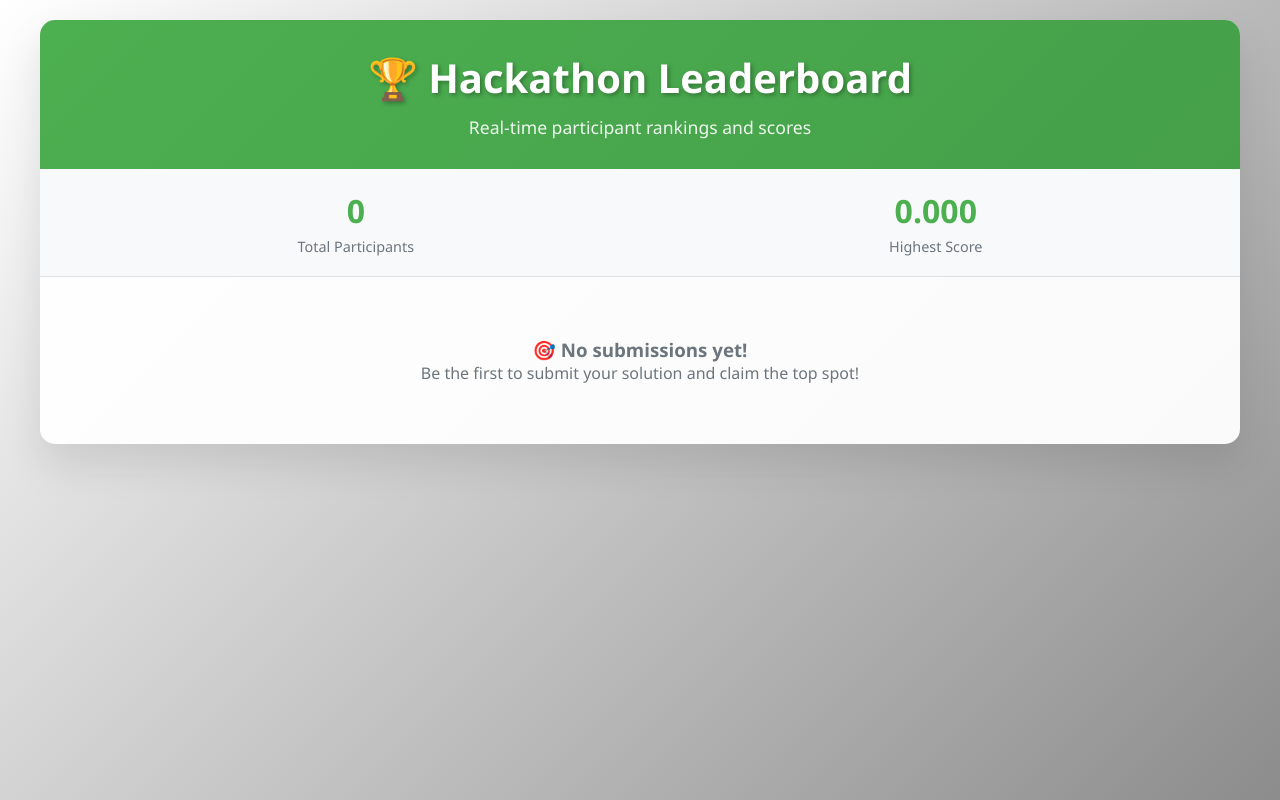
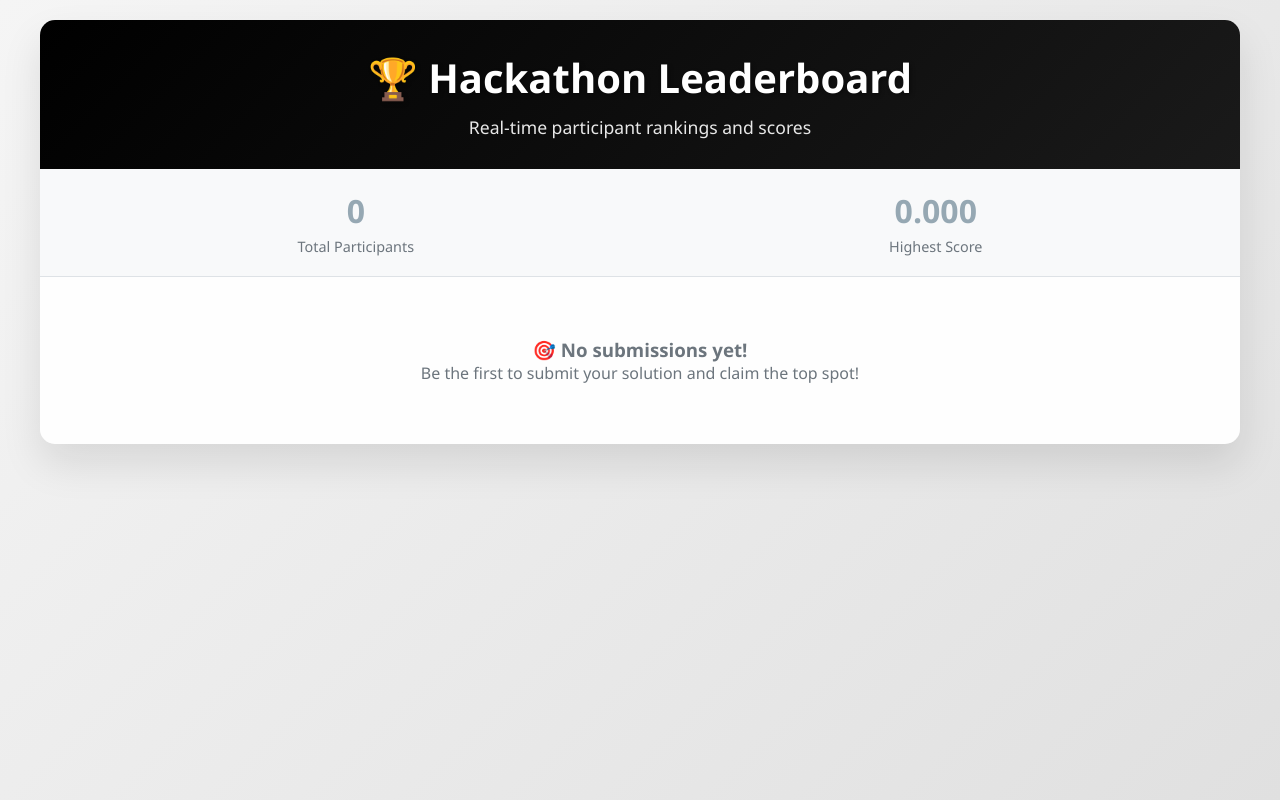
Before and after one commit to matheusft/hackathon_evaluator, a Flask app: page / in a window 1280 px wide. Run offline with Flask 3, Linux system fonts and the light colour scheme; data that the repository does not hold is empty; some libraries are stand-ins or nearby versions.

Commit message:
Update leaderboard UI with JLR corporate brand colors
- Replace green theme with JLR black (#000000) header
- Use JLR blue (#96A8B3) for scores and stats
- Update background gradients for cleaner appearance

```diff
--- a/templates/leaderboard.html
+++ b/templates/leaderboard.html
@@ -13,7 +13,7 @@
 
         body {
             font-family: 'Segoe UI', Tahoma, Geneva, Verdana, sans-serif;
-            background: linear-gradient(135deg, #ffffff 0%, #8c8c8d 100%);
+            background: linear-gradient(135deg, #f5f5f5 0%, #e0e0e0 100%);
             min-height: 100vh;
             padding: 20px;
         }
@@ -28,7 +28,7 @@
         }
 
         .header {
-            background: linear-gradient(135deg, #4CAF50 0%, #45a049 100%);
+            background: linear-gradient(135deg, #000000 0%, #1a1a1a 100%);
             color: white;
             text-align: center;
             padding: 30px 20px;
@@ -60,7 +60,7 @@
         .stat-number {
             font-size: 2em;
             font-weight: bold;
-            color: #4CAF50;
+            color: #96A8B3;
         }
 
         .stat-label {
@@ -125,7 +125,7 @@
         .score {
             font-weight: bold;
             font-size: 1.1em;
-            color: #4CAF50;
+            color: #96A8B3;
         }
 
         .timestamp {
```
